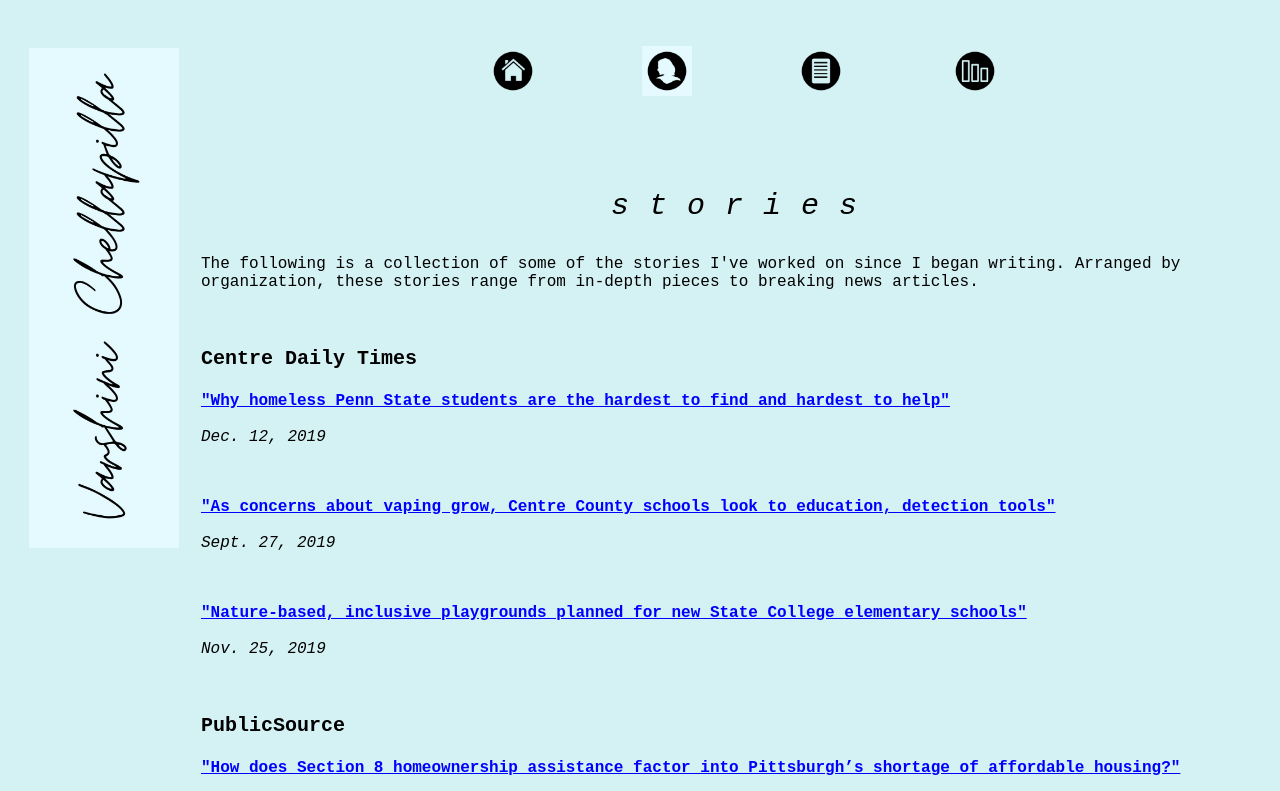
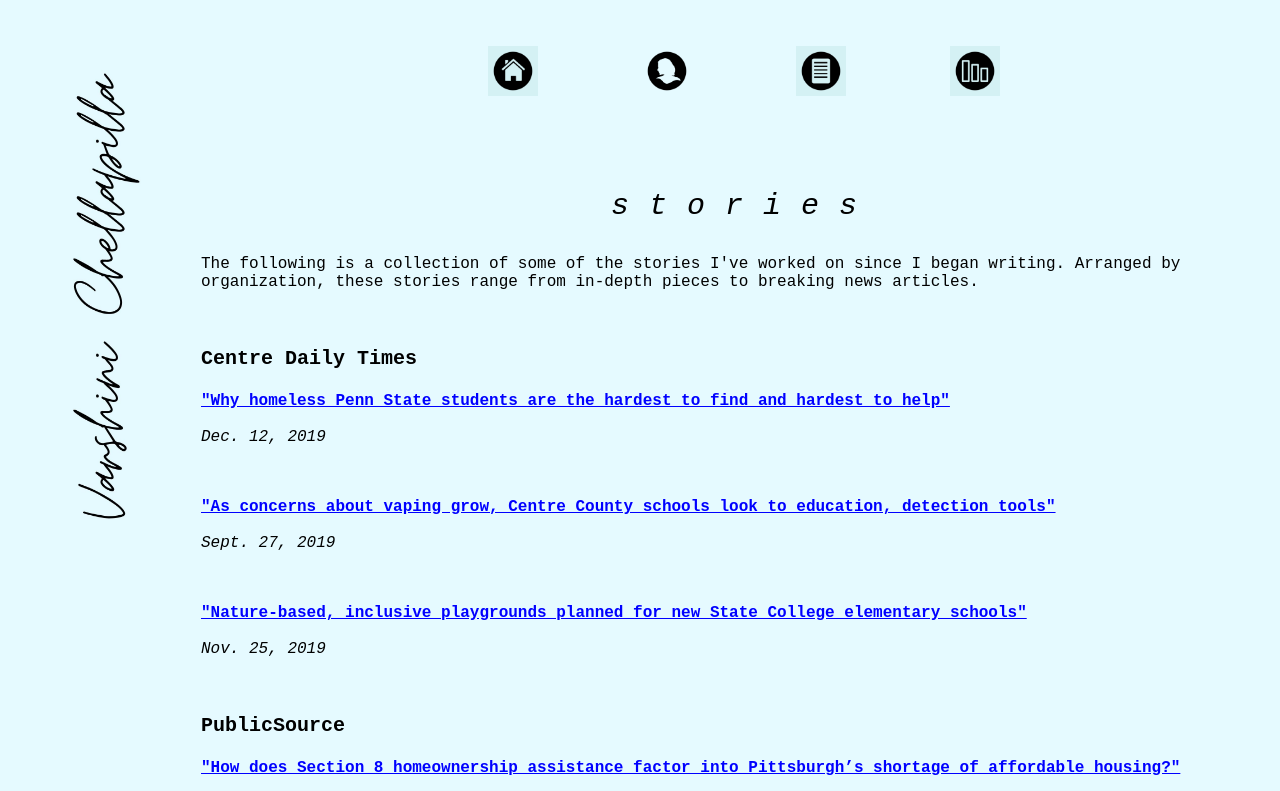
Before and after one commit to vchellapilla/vchellapilla.github.io, a plain HTML site: page portfolio_stories.html in a window 1280 px wide. Shown: the top 791 px of the page. Drawn offline with Linux system fonts and the light colour scheme.

Commit message:
Update portfolio_stylesheet.css

```diff
--- a/portfolio_stylesheet.css
+++ b/portfolio_stylesheet.css
@@ -2,14 +2,14 @@
 body {
     width: 100%;
     float: left;
-    background-color: #D4F1F4;
+    background-color: #E5FAFF;
 }
 
 .leftpanel, .toppanel, .bottompanel{
     float: left;
     height: 550px;
     padding: 0px;
-    background-color: #D4F1F4;
+    background-color: #E5FAFF;
 }
 
 .leftpanel{
@@ -50,7 +50,7 @@ nav ul{
 nav ul li{
     display:inline-block;
     width:150px;
-    background-color::#D4F1F4;
+    background-color::#E5FAFF;
     text-align:center;
     margin:0px;
     padding-bottom:0.5em;
@@ -74,7 +74,7 @@ nav ul li a{
 }
 
 p.pageheads{
-    background-color: #D4F1F4;
+    background-color: #E5FAFF;
     font-family: 'Courier New', Courier, monospace;
     text-align: center;
     padding: 1px;
@@ -85,7 +85,7 @@ p.pageheads{
 }
 
 p{
-    background-color: #D4F1F4;
+    background-color: #E5FAFF;
     font-family: 'Courier New', Courier, monospace;
 }
 
@@ -107,7 +107,7 @@ aside{
 }
 
 p.intropara{
-    background-color: #D4F1F4;
+    background-color: #E5FAFF;
     font-family: 'Courier New', Courier, monospace;
     text-align: left;
     margin-left: 450px;
@@ -117,7 +117,7 @@ p.intropara{
 
 /* This is only for the About page*/
 p.about{
-    background-color: #D4F1F4;
+    background-color: #E5FAFF;
     font-family: 'Courier New', Courier, monospace;
     text-align: left;
     padding: 25px;
@@ -125,14 +125,14 @@ p.about{
 
 /* This is mainly for the Stories and Projects page (but is also used in teh About page)*/
 p.stories{
-    background-color: #D4F1F4;
+    background-color: #E5FAFF;
     font-family: 'Courier New', Courier, monospace;
     text-align: left;
     padding: 1px;
 }
 
 p.storysections_head{
-    background-color: #D4F1F4;
+    background-color: #E5FAFF;
     font-family: 'Courier New', Courier, monospace;
     text-align: left;
     padding: 1px;
@@ -141,7 +141,7 @@ p.storysections_head{
 }
 
 p.storysections_headline{
-    background-color: #D4F1F4;
+    background-color: #E5FAFF;
     font-family: 'Courier New', Courier, monospace;
     text-align: left;
     padding: 1px;
@@ -156,7 +156,7 @@ a{
 }
 
 p.storysections_info{
-    background-color: #D4F1F4;
+    background-color: #E5FAFF;
     font-family: 'Courier New', Courier, monospace;
     text-align: left;
     padding: 1px;
@@ -183,7 +183,7 @@ p.storysections_info{
 }
 
 .fa-linkedin{
-    background: #D4F1F4;
+    background: #E5FAFF;
     color: black;
 }
 
```
